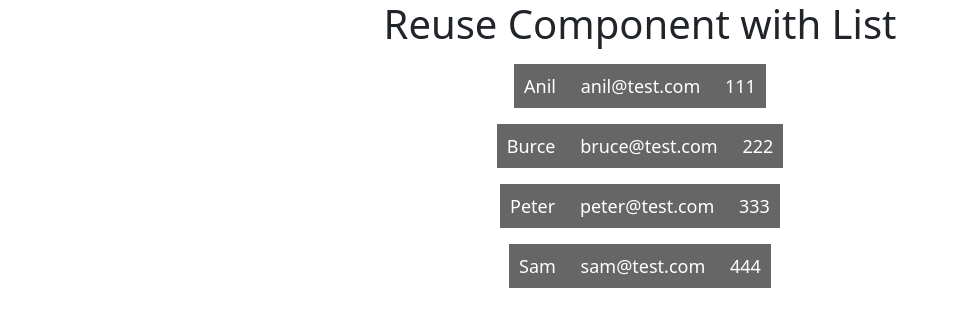
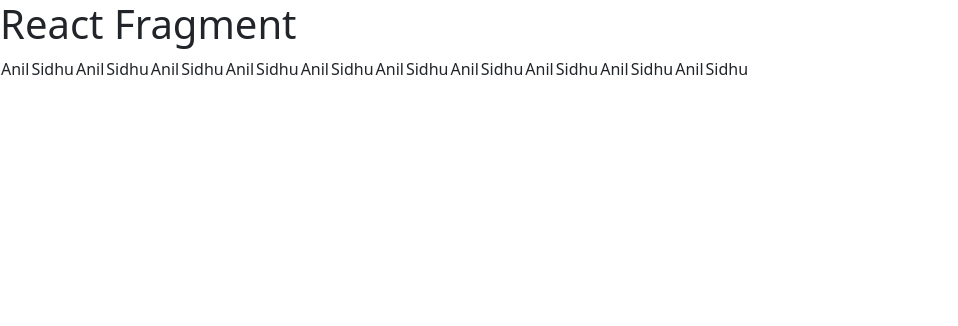
Before and after one commit to Deepakiit17/React_Tutorial, a React (Create React App) app: page / in a window 1280 px wide. Shown: the top 326 px of the page, without its empty margins (0-958 px from the left). Built offline with nearby package versions, Linux system fonts and the light colour scheme.

Commit message:
React Fragment

```diff
--- a/src/App.css
+++ b/src/App.css
@@ -6,13 +6,7 @@
   height: 40vmin;
   pointer-events: none;
 }
-span {
-  padding: 10px;
-  background-color: #666;
-  font-size: 18px;
-  line-height: 60px;
-  color: #fff;
-}
+
 @media (prefers-reduced-motion: no-preference) {
   .App-logo {
     animation: App-logo-spin infinite 20s linear;
--- a/src/App.js
+++ b/src/App.js
@@ -1,37 +1,27 @@
 import "./App.css";
 import React from "react";
-import User from "./User";
+import Cols from "./Cols";
 function App() {
-  const users = [
-    {
-      name: "Anil",
-      email: "anil@test.com",
-      contact: "111",
-    },
-    {
-      name: "Burce",
-      email: "bruce@test.com",
-      contact: "222",
-    },
-    {
-      name: "Peter",
-      email: "peter@test.com",
-      contact: "333",
-    },
-    {
-      name: "Sam",
-      email: "sam@test.com",
-      contact: "444",
-    },
-  ];
   return (
-    <div className="App">
-      <h1>Reuse Component with List</h1>
-
-      {users.map((item) => (
-        <User data={item} />
-      ))}
-    </div>
+    <>
+      <h1>React Fragment</h1>
+      <table>
+        <tbody>
+          <tr>
+            <Cols />
+            <Cols />
+            <Cols />
+            <Cols />
+            <Cols />
+            <Cols />
+            <Cols />
+            <Cols />
+            <Cols />
+            <Cols />
+          </tr>
+        </tbody>
+      </table>
+    </>
   );
 }
 
--- /dev/null
+++ b/src/Cols.js
@@ -0,0 +1,10 @@
+function Cols() {
+  return (
+    <>
+      <td>Anil</td>
+      <td>Sidhu</td>
+    </>
+  );
+}
+
+export default Cols;
--- a/src/User.js
+++ /dev/null
@@ -1,11 +0,0 @@
-function User(props) {
-  return (
-    <div>
-      <span>{props.data.name}</span>
-      <span> {props.data.email}</span>
-      <span> {props.data.contact}</span>
-    </div>
-  );
-}
-
-export default User;
```
